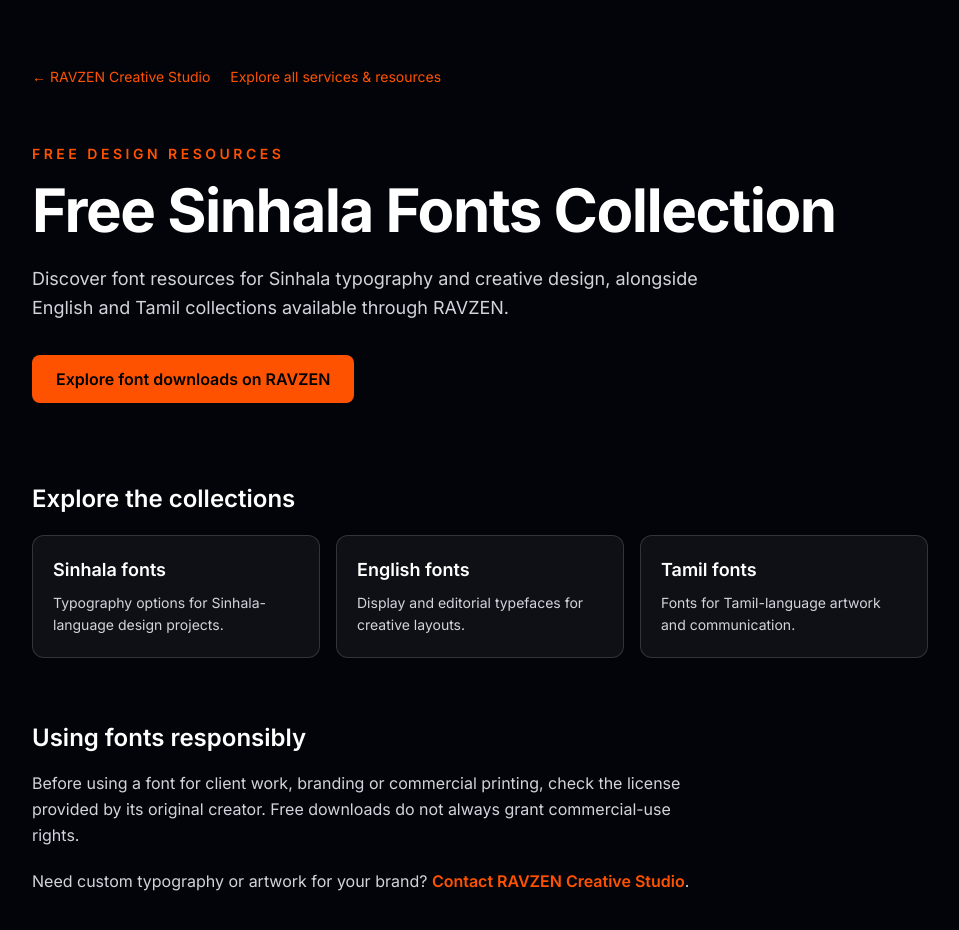
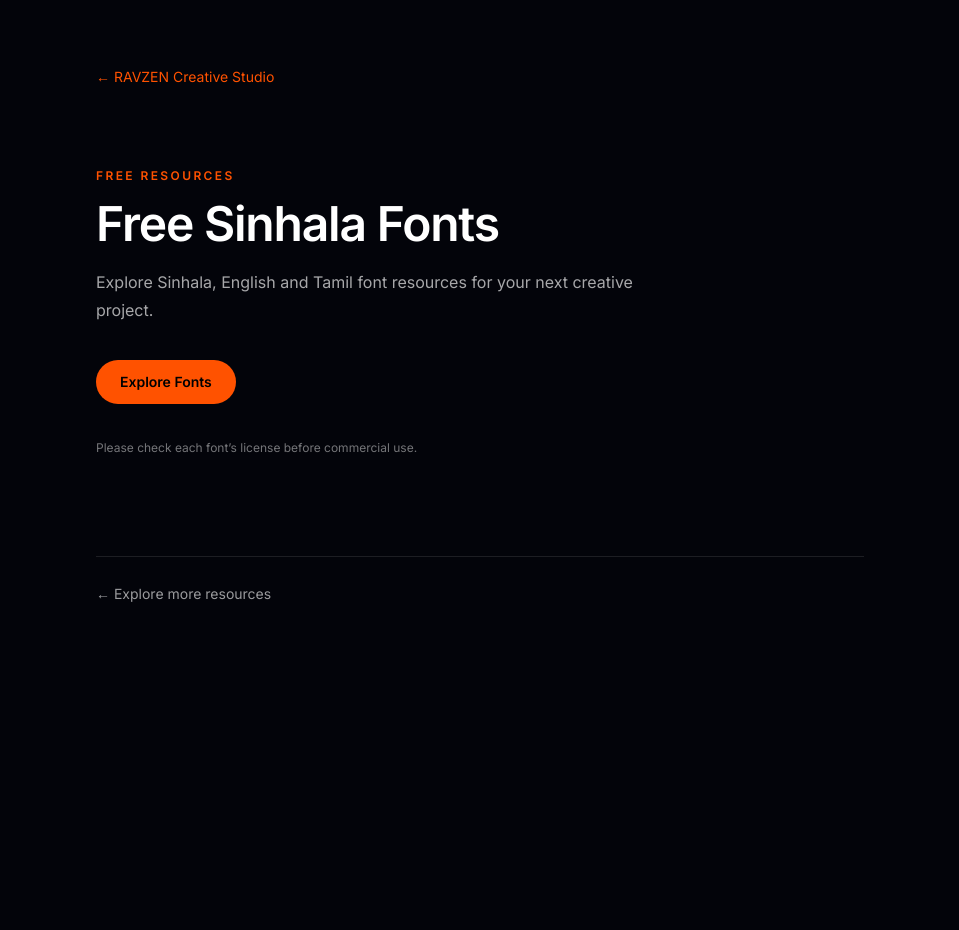
Before and after one commit to prorav98-ravzen/ravzen-digi-universe, a Next.js app: page /resources/free-sinhala-fonts in a window 1280 px wide. Shown: the top 930 px of the page, without its empty margins (160-1119 px from the left). After the commit the page ends 800 px from the top, so only its background shows below. Built offline with nearby package versions, Linux system fonts and the light colour scheme; no server answers.

Commit message:
Simplify font resource landing page without changing SEO metadata

```diff
--- a/src/app/resources/free-sinhala-fonts/page.tsx
+++ b/src/app/resources/free-sinhala-fonts/page.tsx
@@ -18,33 +18,14 @@ export const metadata: Metadata = {
 export default function FreeSinhalaFontsPage() {
   return (
     <main className="min-h-screen bg-[#03040a] px-5 py-16 text-white sm:px-8">
-      <div className="mx-auto max-w-4xl">
+      <div className="mx-auto max-w-3xl">
         <Link href="/" className="text-sm text-orange-400 hover:underline">← RAVZEN Creative Studio</Link>
-        <Link href="/explore" className="ml-5 text-sm text-orange-400 hover:underline">Explore all services & resources</Link>
-        <p className="mt-14 text-sm font-semibold uppercase tracking-[0.25em] text-orange-400">Free Design Resources</p>
-        <h1 className="mt-4 text-4xl font-bold tracking-tight sm:text-6xl">Free Sinhala Fonts Collection</h1>
-        <p className="mt-6 max-w-2xl text-lg leading-relaxed text-gray-300">Discover font resources for Sinhala typography and creative design, alongside English and Tamil collections available through RAVZEN.</p>
-        <Link href="/#resources" className="mt-8 inline-block rounded-lg bg-orange-500 px-6 py-3 font-semibold text-black hover:bg-orange-400">Explore font downloads on RAVZEN</Link>
-        <section className="mt-20" aria-labelledby="font-collections">
-          <h2 id="font-collections" className="text-2xl font-semibold">Explore the collections</h2>
-          <ul className="mt-5 grid gap-4 sm:grid-cols-3">
-            {[
-              ['Sinhala fonts', 'Typography options for Sinhala-language design projects.'],
-              ['English fonts', 'Display and editorial typefaces for creative layouts.'],
-              ['Tamil fonts', 'Fonts for Tamil-language artwork and communication.'],
-            ].map(([name, description]) => (
-              <li key={name} className="rounded-xl border border-white/15 bg-white/5 p-5">
-                <h3 className="text-lg font-semibold">{name}</h3>
-                <p className="mt-2 text-sm leading-relaxed text-gray-300">{description}</p>
-              </li>
-            ))}
-          </ul>
-        </section>
-        <section className="mt-16 max-w-2xl" aria-labelledby="font-help">
-          <h2 id="font-help" className="text-2xl font-semibold">Using fonts responsibly</h2>
-          <p className="mt-4 leading-relaxed text-gray-300">Before using a font for client work, branding or commercial printing, check the license provided by its original creator. Free downloads do not always grant commercial-use rights.</p>
-          <p className="mt-5 leading-relaxed text-gray-300">Need custom typography or artwork for your brand? <Link href="/#contact" className="font-semibold text-orange-400 hover:underline">Contact RAVZEN Creative Studio</Link>.</p>
-        </section>
+        <p className="mt-20 text-xs font-semibold uppercase tracking-[0.2em] text-orange-400">Free Resources</p>
+        <h1 className="mt-4 text-4xl font-semibold tracking-tight sm:text-5xl">Free Sinhala Fonts</h1>
+        <p className="mt-5 max-w-xl text-base leading-7 text-white/65">Explore Sinhala, English and Tamil font resources for your next creative project.</p>
+        <Link href="/#resources" className="mt-9 inline-block rounded-full bg-orange-400 px-6 py-3 text-sm font-semibold text-black transition-colors hover:bg-orange-300">Explore Fonts</Link>
+        <p className="mt-8 max-w-xl text-xs leading-6 text-white/45">Please check each font’s license before commercial use.</p>
+        <div className="mt-24 border-t border-white/10 pt-6"><Link href="/explore" className="text-sm text-white/60 hover:text-orange-400">← Explore more resources</Link></div>
       </div>
     </main>
   )
```
